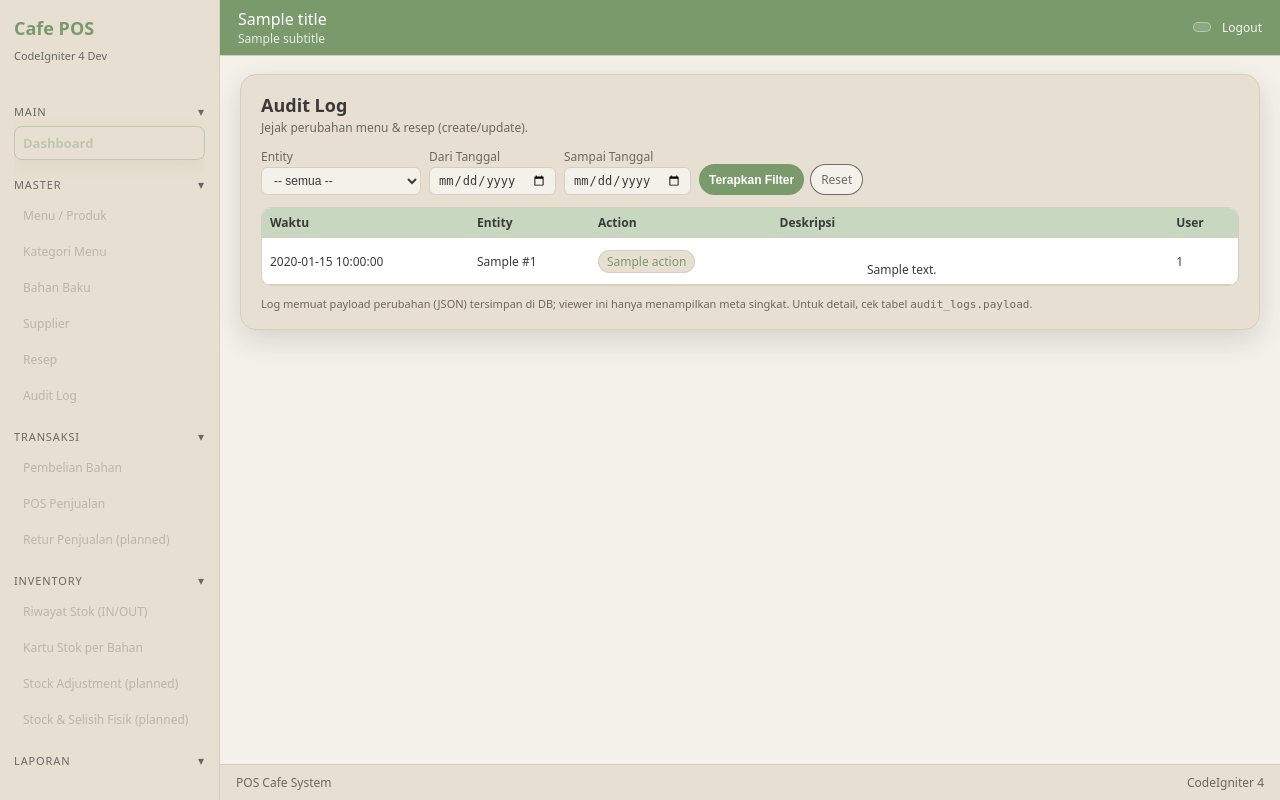
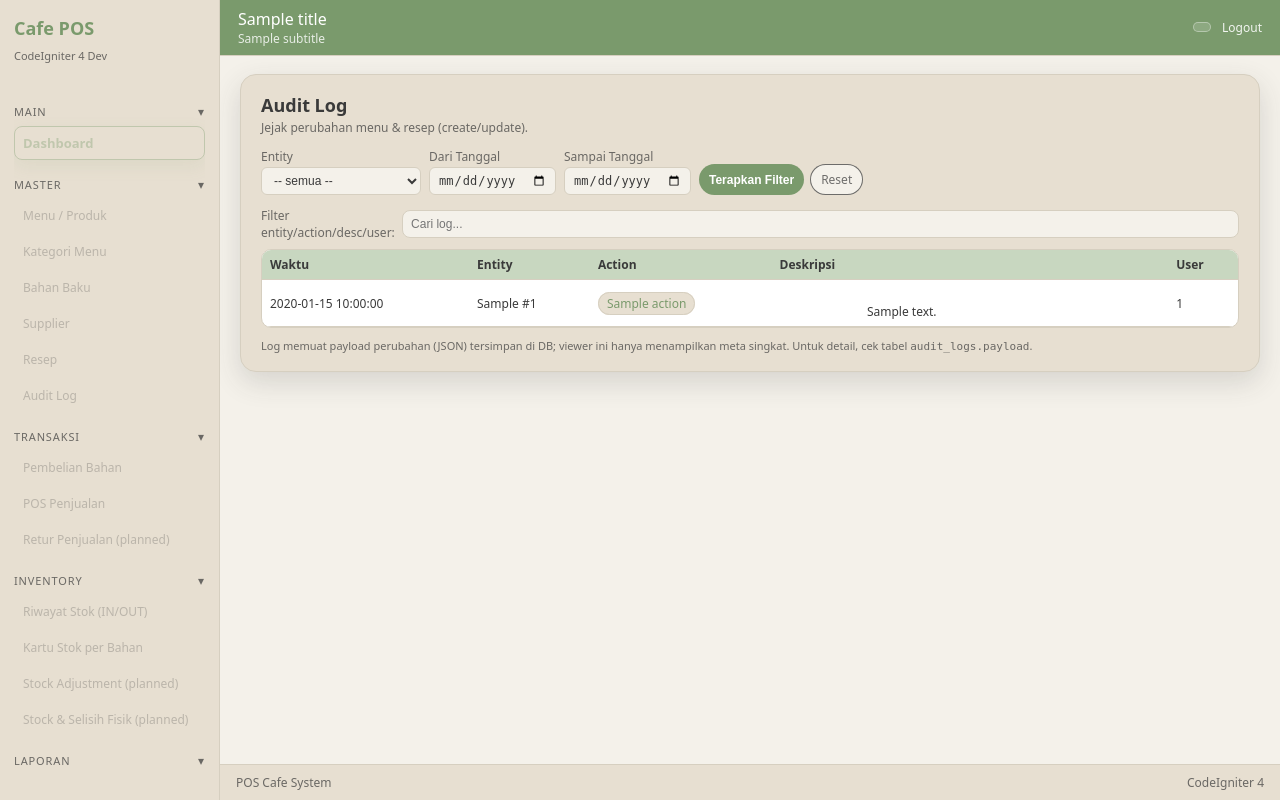
Before and after one commit to sotyarama/ci4-local, a CodeIgniter 4 app: the page made by app/Views/audit_logs/audit_logs_index.php in a window 1280 px wide. Run offline with PHP 8.4 and a stand-in for CodeIgniter, Linux system fonts and the light colour scheme; the template is opened without the code that fills it: most values are stand-ins (such as "Sample title", 1, 10 or a date in 2020); data that the repository does not hold is empty; some libraries are stand-ins or nearby versions.

Commit message:
Add client-side filter to audit log viewer

```diff
--- a/app/Views/audit_logs/audit_logs_index.php
+++ b/app/Views/audit_logs/audit_logs_index.php
@@ -55,6 +55,10 @@
     <?php if (empty($logs)): ?>
         <p style="font-size:12px; color:var(--tr-muted-text);">Belum ada log.</p>
     <?php else: ?>
+        <div style="display:flex; justify-content:space-between; align-items:center; margin-bottom:8px;">
+            <div style="font-size:12px; color:var(--tr-muted-text);">Filter entity/action/desc/user:</div>
+            <input type="text" id="audit-filter" placeholder="Cari log..." style="padding:6px 8px; font-size:12px; border:1px solid var(--tr-border); border-radius:8px; background:var(--tr-bg); color:var(--tr-text); min-width:220px;">
+        </div>
         <div class="table-scroll-wrap" style="max-height:70vh;">
             <table style="width:100%; border-collapse:collapse; font-size:12px;">
                 <thead>
@@ -66,12 +70,12 @@
                     <th style="text-align:left; padding:6px 8px; border-bottom:1px solid var(--tr-border);">User</th>
                 </tr>
                 </thead>
-                <tbody>
+                <tbody id="audit-table-body">
                 <?php foreach ($logs as $log): ?>
                     <?php
                         $actionColor = $log['action'] === 'update' ? 'var(--tr-accent-brown)' : 'var(--tr-primary)';
                     ?>
-                    <tr>
+                    <tr data-entity="<?= esc(strtolower($log['entity_type'] ?? '')); ?>" data-action="<?= esc(strtolower($log['action'] ?? '')); ?>" data-desc="<?= esc(strtolower($log['description'] ?? '')); ?>" data-user="<?= esc(strtolower($log['user_id'] ?? '')); ?>">
                         <td style="padding:6px 8px; border-bottom:1px solid var(--tr-border);">
                             <?= esc($log['created_at']); ?>
                         </td>
@@ -91,6 +95,9 @@
                         </td>
                     </tr>
                 <?php endforeach; ?>
+                <tr id="audit-noresult" style="display:none;">
+                    <td colspan="5" style="padding:8px; text-align:center; color:var(--tr-muted-text);">Tidak ada hasil.</td>
+                </tr>
                 </tbody>
             </table>
         </div>
@@ -101,4 +108,22 @@
     </div>
 </div>
 
+<script>
+    (function() {
+        function init() {
+            if (!window.App || !App.setupFilter) {
+                return setTimeout(init, 50);
+            }
+            App.setupFilter({
+                input: '#audit-filter',
+                rows: document.querySelectorAll('#audit-table-body tr:not(#audit-noresult)'),
+                noResult: '#audit-noresult',
+                fields: ['entity','action','desc','user'],
+                debounce: 200
+            });
+        }
+        document.addEventListener('DOMContentLoaded', init);
+    })();
+</script>
+
 <?= $this->endSection() ?>
```
